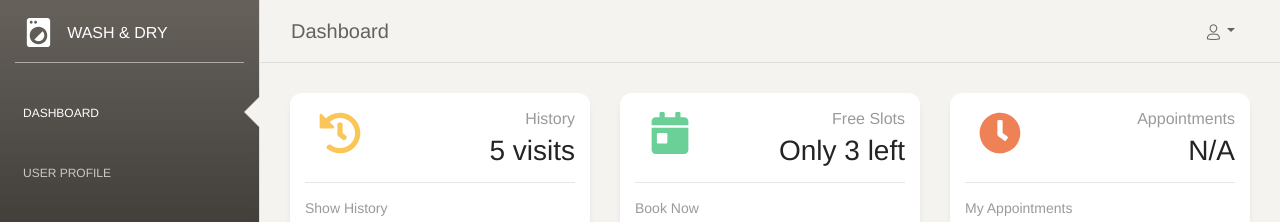
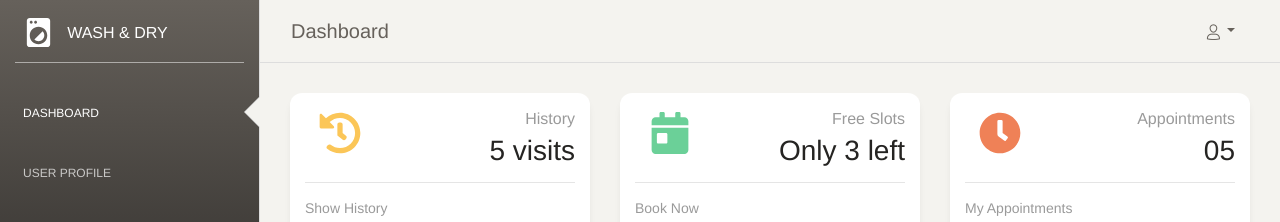
Before and after one commit to shakif95/washndry, a React (Create React App) app: page /appointments in a window 1280 px wide. Shown: the top 222 px of the page. Built offline with nearby package versions, Linux system fonts and the light colour scheme.

Commit message:
[Updated] Top bar appointment card subtitle

```diff
--- a/src/components/dashboard/Dashboard.tsx
+++ b/src/components/dashboard/Dashboard.tsx
@@ -85,7 +85,7 @@ export const Dashboard: React.FC<any> = ({ children }) => {
                       <Col xs={7} md={8}>
                         <div className="numbers">
                           <p className="card-category">Appointments</p>
-                          <p className="card-title">N/A</p>
+                          <p className="card-title">05</p>
                         </div>
                       </Col>
                     </Row>
```
